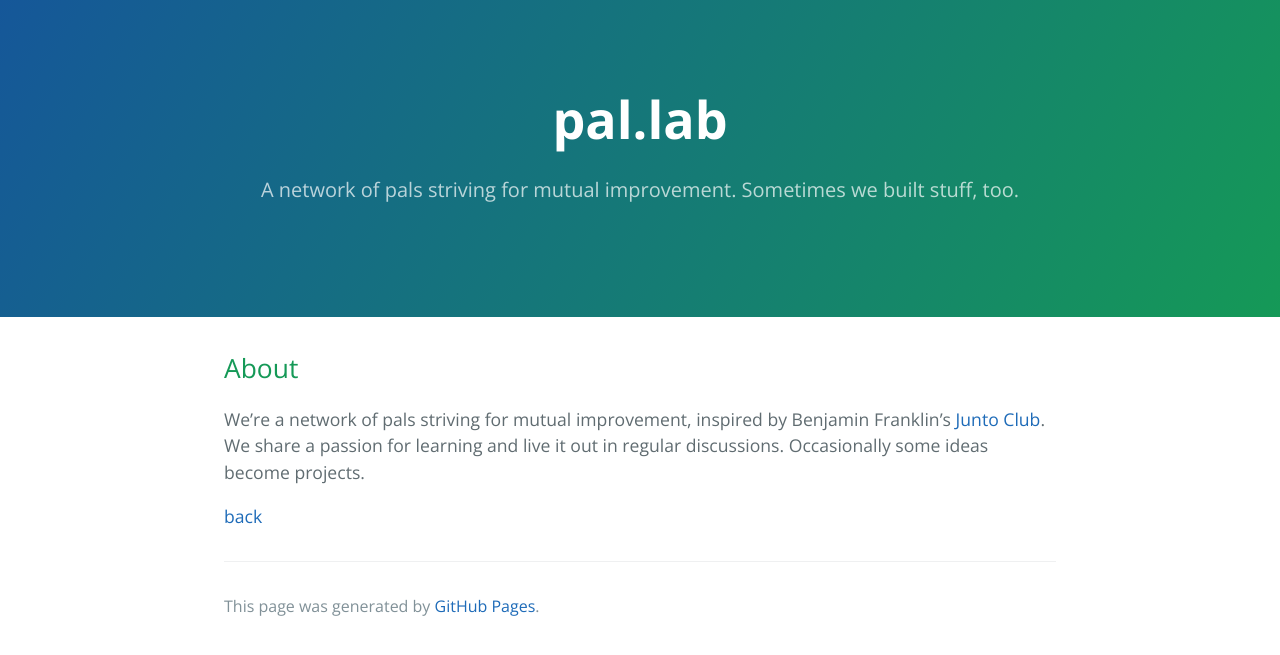
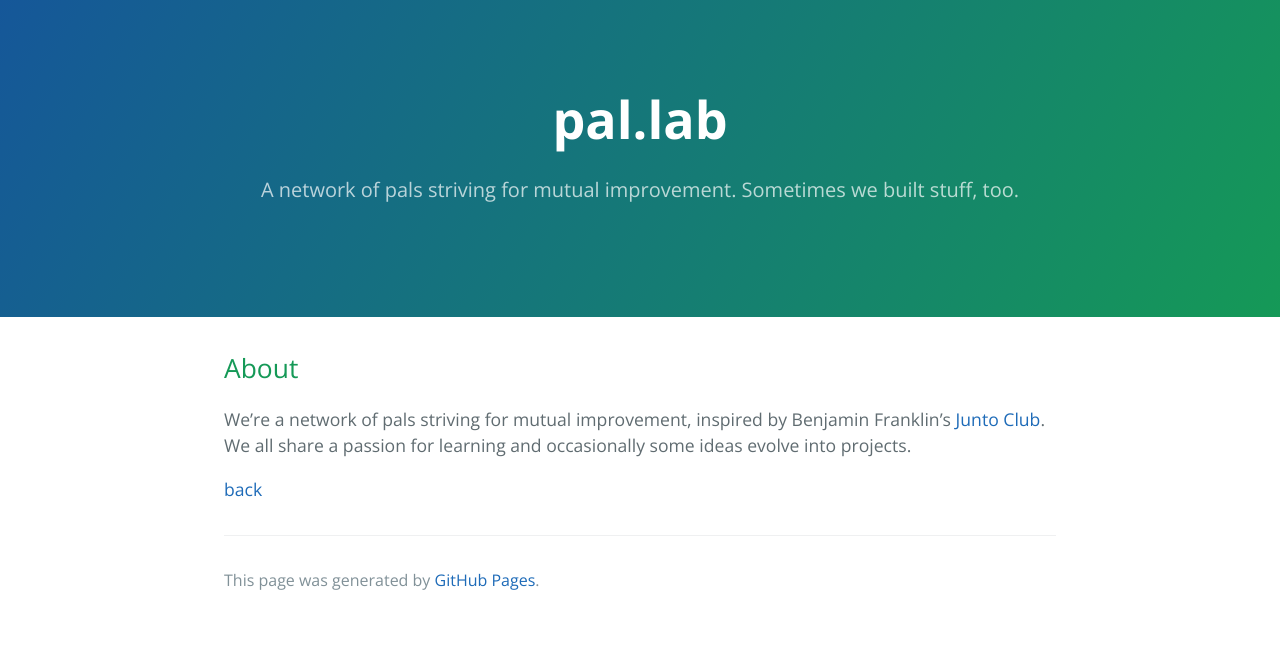
Before and after one commit to pal-lab/pal-lab.github.io, a Jekyll site: the page built from about.md, in a window 1280 px wide. Shown: the top 655 px of the page. Built offline with Jekyll 4.4.1, drawn with Linux system fonts in a browser that asks for light colours; our own code applies the rules of GitHub Pages for plain Markdown files.

Commit message:
editorial changes

```diff
--- a/about.md
+++ b/about.md
@@ -4,6 +4,6 @@ layout: default
 
 ## About
 
-We're a network of pals striving for mutual improvement, inspired by Benjamin Franklin's [Junto Club](http://www.benjamin-franklin-history.org/junto-club/). We share a passion for learning and live it out in regular discussions. Occasionally some ideas become projects.
+We're a network of pals striving for mutual improvement, inspired by Benjamin Franklin's [Junto Club](http://www.benjamin-franklin-history.org/junto-club/). We all share a passion for learning and occasionally some ideas evolve into projects.
 
 [back](./)
```
